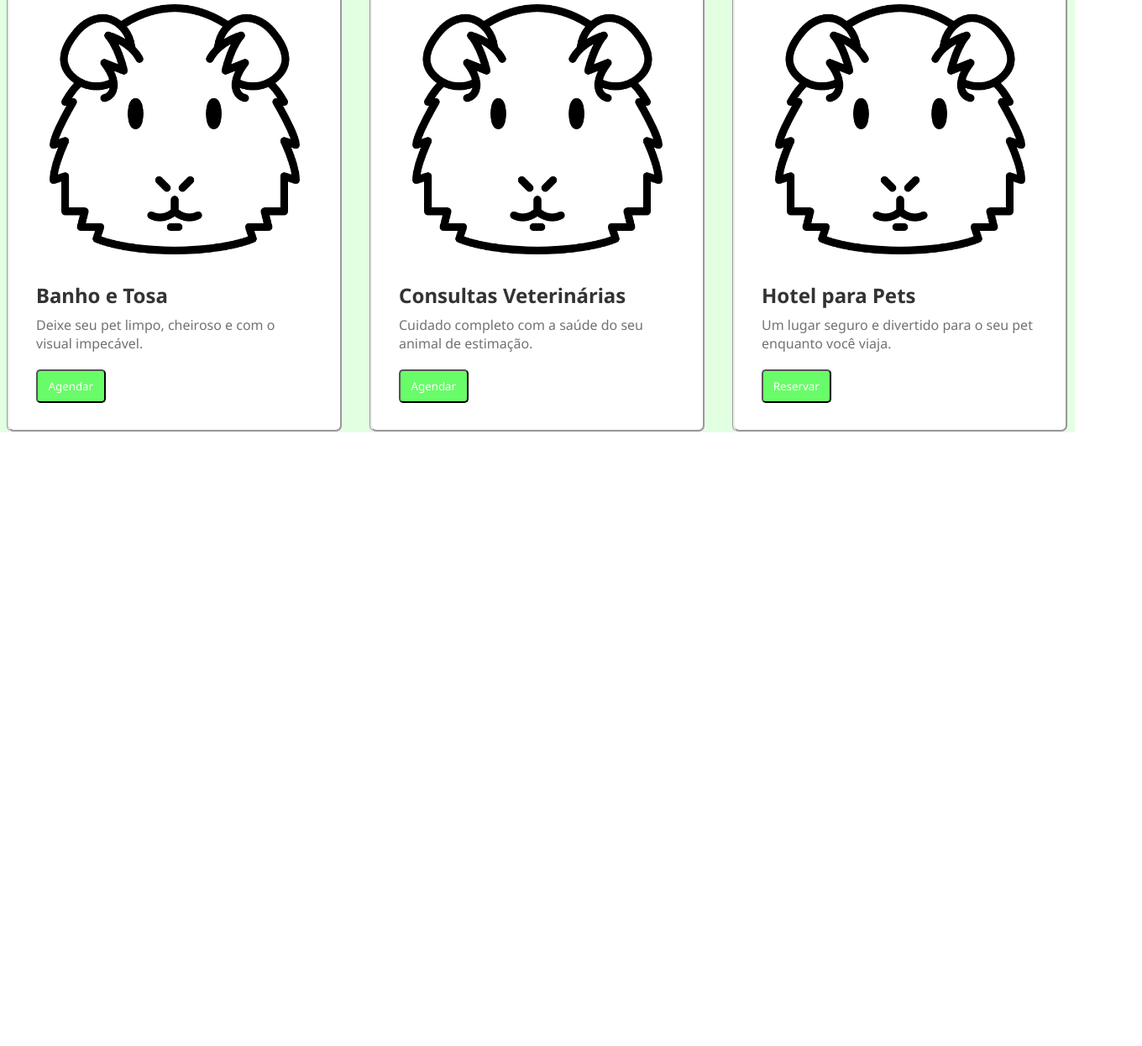
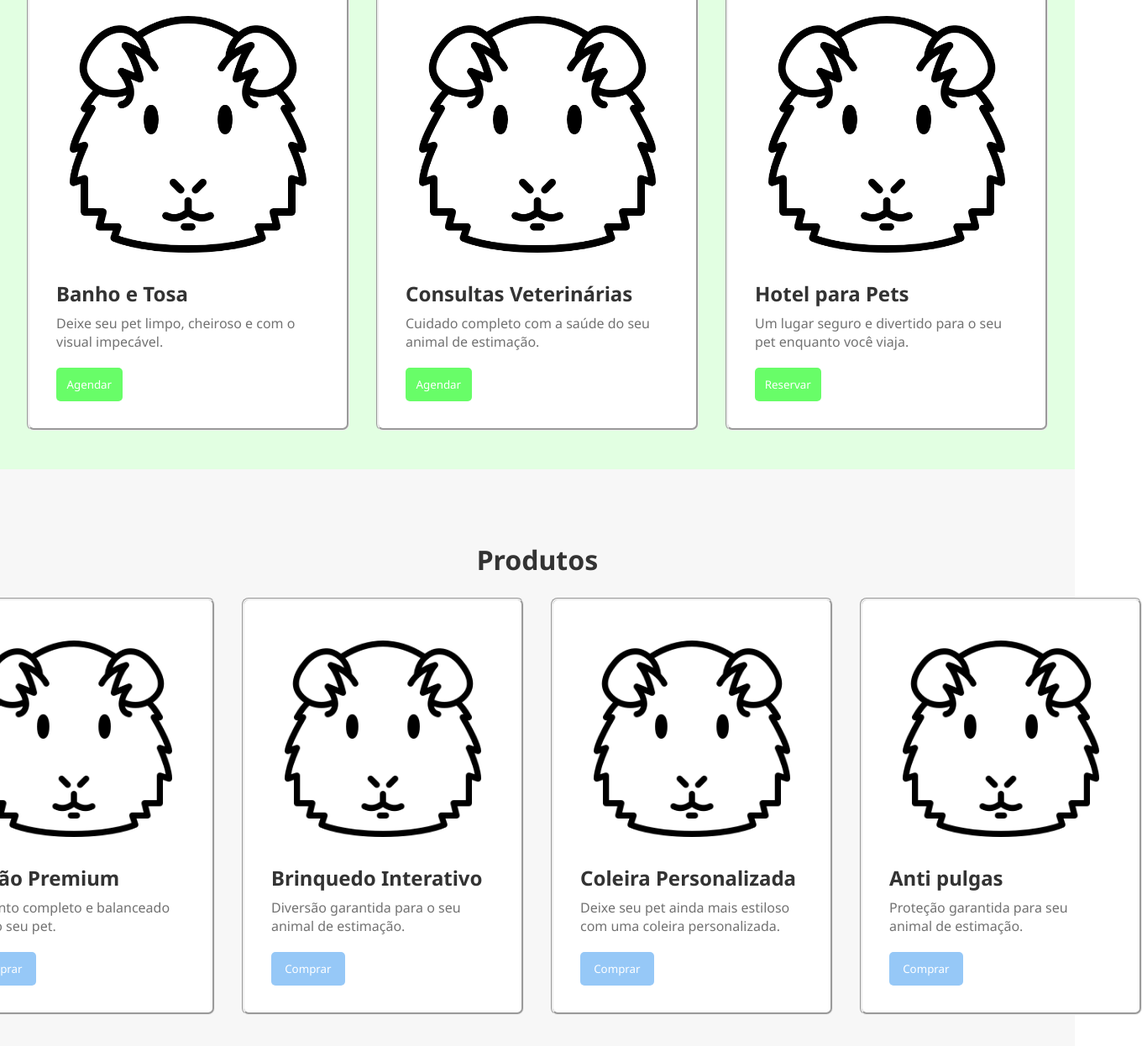
Before and after one commit to F3rNnd4/ativ-pets-front, a plain HTML site: page index.html in a window 1280 px wide. Shown: the part 614-1860 px from the top of the page at 84% size, 1360 px wide, since content can reach past the window. Before the commit the page ends 1129 px from the top, so only its background shows below. Drawn offline with Linux system fonts and the light colour scheme.

Commit message:
feat: add products

```diff
--- a/assets/styles/index.styles.css
+++ b/assets/styles/index.styles.css
@@ -104,6 +104,8 @@ nav ul li a:hover {
 /* SERVICES */
 
 .services-container {
+    width: 100%;
+    height: 45rem;
     display: flex;
     justify-content: center;
     align-items: center;
@@ -114,7 +116,7 @@ nav ul li a:hover {
 .text-center {
     font-size: 2rem;
     color: #333;
-    padding: 3rem 0 1.5rem 0;
+    padding: 1rem 0 1.5rem 0;
 }
 
 .services-content {
@@ -125,7 +127,7 @@ nav ul li a:hover {
 }
 
 .service {
-    width: 25rem;
+    width: 24rem;
     display: flex;
     justify-content: flex-start;
     flex-direction: column;
@@ -160,5 +162,69 @@ nav ul li a:hover {
     background-color: rgb(104, 253, 104);
     color: #fff;
     text-decoration: none;
+    border: none;
     border-radius: 5px;
 }
+
+.service button:hover {
+    background-color: rgb(0, 255, 0);
+}
+
+/* PRODUCTS */
+
+.products-container {
+    width: 100%;
+    height: 45rem;
+    display: flex;
+    justify-content: center;
+    align-items: center;
+    flex-direction: column;
+    background-color: #f7f7f7;
+}
+
+.products-content {
+    display: flex;
+    justify-content: center;
+    align-items: center;
+    gap: 2rem;
+}
+
+.product {
+    width: 21rem;
+    display: flex;
+    justify-content: flex-start;
+    flex-direction: column;
+    padding: 2rem;
+    border-radius: 8px;
+    background-color: #fff;
+    border-style: groove;
+}
+
+.product img {
+    width: 100%;
+    padding: 1rem;
+}
+
+.product h3 {
+    font-size: 1.5rem;
+    color: #333;
+    margin-top: 1rem;
+}
+
+.product p {
+    font-size: 1rem;
+    color: #727272;
+    margin-top: 8px;
+}
+
+.product button {
+    width: 33%;
+    height: 40px;
+    display: inline-block;
+    margin-top: 20px;
+    background-color: #96c8f7;
+    color: #fff;
+    text-decoration: none;
+    border: none;
+    border-radius: 5px;
+}
--- a/index.html
+++ b/index.html
@@ -74,6 +74,41 @@
         </div>
     </div>
 
+    <div class="products-container">
+        <h2 class="text-center">Produtos</h2>
+
+        <div class="products-content">
+            <div class="product">
+                <img src="./assets/img/porquinho-da-india-heag.png" alt="">
+                <h3>Ração Premium</h3>
+                <p>Alimento completo e balanceado para o seu pet.</p>
+                <button>Comprar</button>
+            </div>
+
+            <div class="product">
+                <img src="./assets/img/porquinho-da-india-heag.png" alt="">
+                <h3>Brinquedo Interativo</h3>
+                <p>Diversão garantida para o seu animal de estimação.</p>
+                <button>Comprar</button>
+            </div>
+
+            <div class="product">
+                <img src="./assets/img/porquinho-da-india-heag.png" alt="">
+                <h3>Coleira Personalizada</h3>
+                <p>Deixe seu pet ainda mais estiloso com uma coleira personalizada.</p>
+                <button>Comprar</button>
+            </div>
+
+            <div class="product">
+                <img src="./assets/img/porquinho-da-india-heag.png" alt="">
+                <h3>Anti pulgas</h3>
+                <p>Proteção garantida para seu animal de estimação.</p>
+                <button>Comprar</button>
+            </div>
+
+        </div>
+    </div>
+
 </body>
 
 </html>
```
